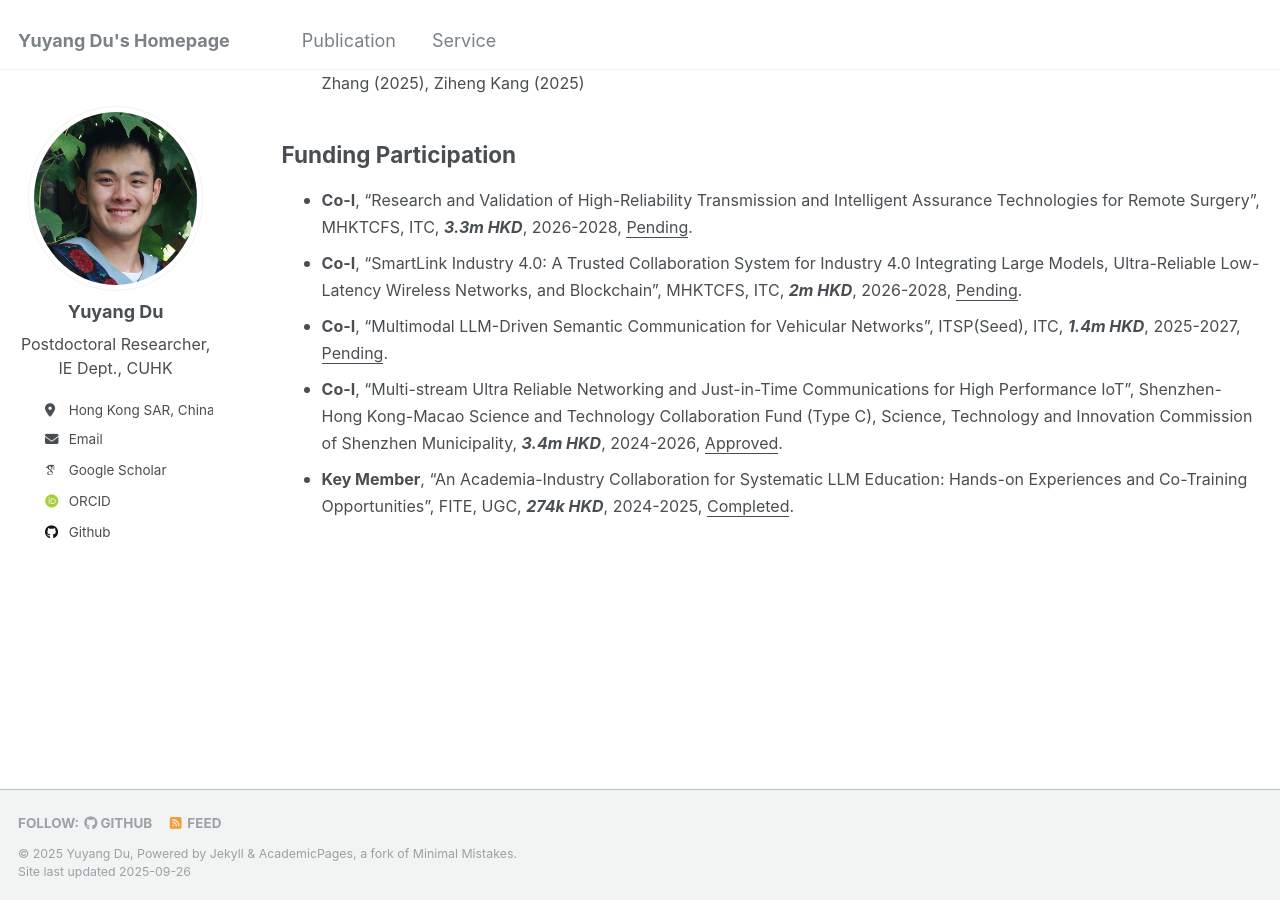
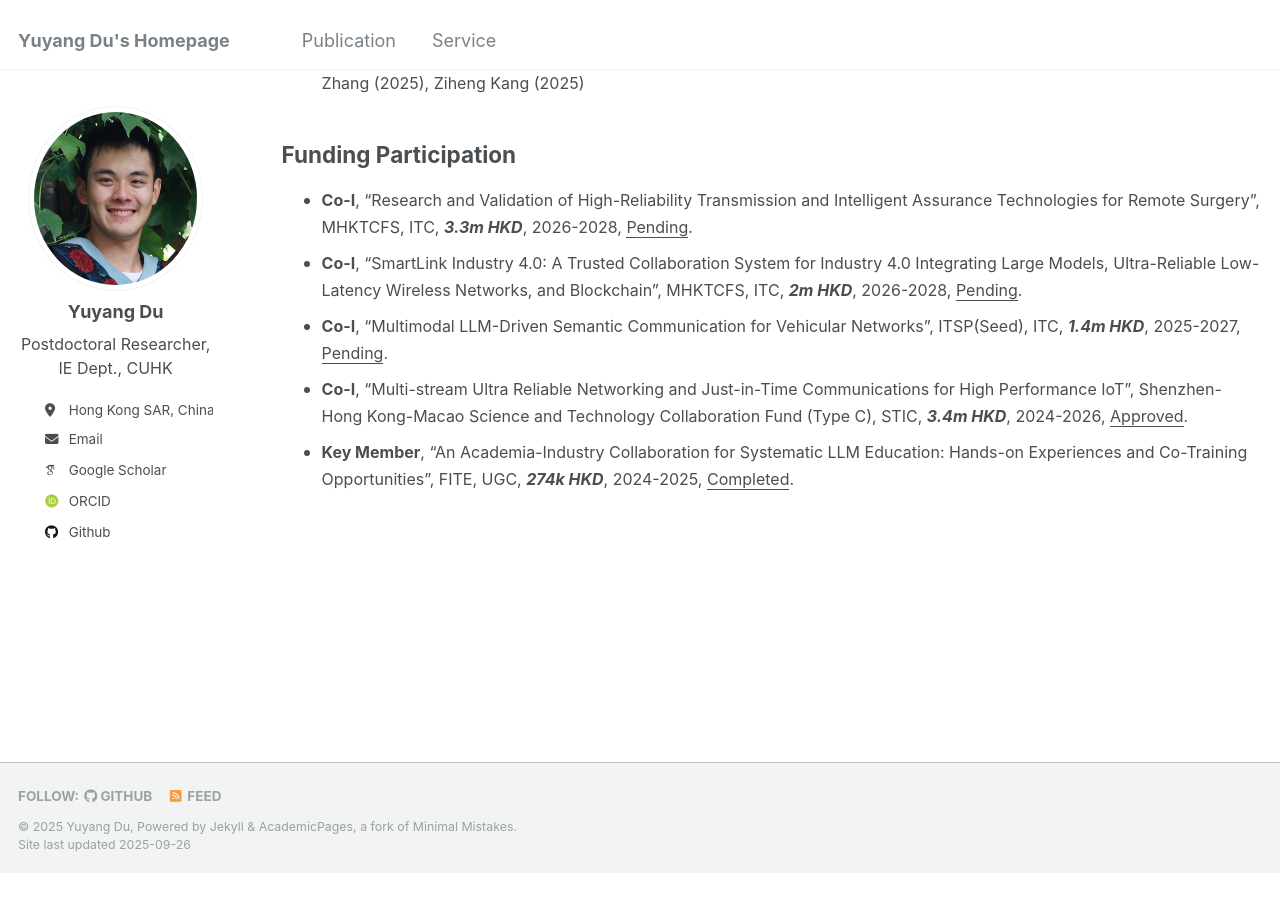
Before and after one commit to yuyangdu01/yuyangdu01.github.io, a Jekyll site: the page built from _pages/cv.md, in a window 1280 px wide and 900 px high, scrolled down 1108 px. Built offline with Jekyll 4.4.1, drawn with Linux system fonts in a browser that asks for light colours; some web fonts are replaced; after the commit the page ends 1981 px from its top, so only the background shows below that.

Commit message:
Update cv.md

```diff
--- a/_pages/cv.md
+++ b/_pages/cv.md
@@ -54,5 +54,5 @@ Funding Participation
 * <font size=3> <b>Co-I</b>, “Research and Validation of High-Reliability Transmission and Intelligent Assurance Technologies for Remote Surgery”, MHKTCFS, ITC, <i><b>3.3m HKD</b></i>, 2026-2028, <u>Pending</u>.</font>
 * <font size=3> <b>Co-I</b>, “SmartLink Industry 4.0: A Trusted Collaboration System for Industry 4.0 Integrating Large Models, Ultra-Reliable Low-Latency Wireless Networks, and Blockchain”, MHKTCFS, ITC, <i><b>2m HKD</b></i>, 2026-2028, <u>Pending</u>.</font>
 * <font size=3> <b>Co-I</b>, “Multimodal LLM-Driven Semantic Communication for Vehicular Networks”, ITSP(Seed), ITC, <i><b>1.4m HKD</b></i>, 2025-2027, <u>Pending</u>.</font>
-* <font size=3> <b>Co-I</b>, “Multi-stream Ultra Reliable Networking and Just-in-Time Communications for High Performance IoT”, Shenzhen-Hong Kong-Macao Science and Technology Collaboration Fund (Type C), Science, Technology and Innovation Commission of Shenzhen Municipality, <i><b>3.4m HKD</b></i>, 2024-2026, <u>Approved</u>.</font>
+* <font size=3> <b>Co-I</b>, “Multi-stream Ultra Reliable Networking and Just-in-Time Communications for High Performance IoT”, Shenzhen-Hong Kong-Macao Science and Technology Collaboration Fund (Type C), STIC, <i><b>3.4m HKD</b></i>, 2024-2026, <u>Approved</u>.</font>
 * <font size=3> <b>Key Member</b>, “An Academia-Industry Collaboration for Systematic LLM Education: Hands-on Experiences and Co-Training Opportunities”, FITE, UGC, <i><b>274k HKD</b></i>, 2024-2025, <u>Completed</u>.</font>
```
